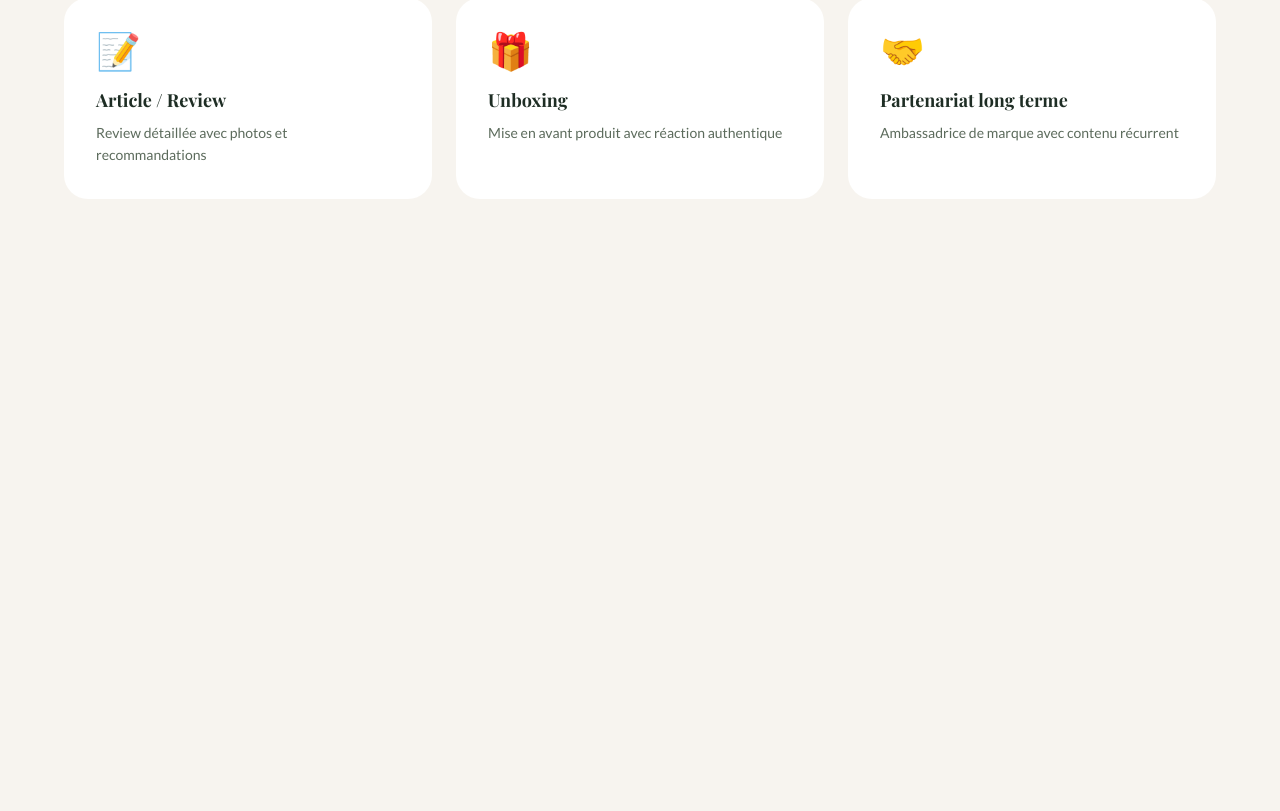
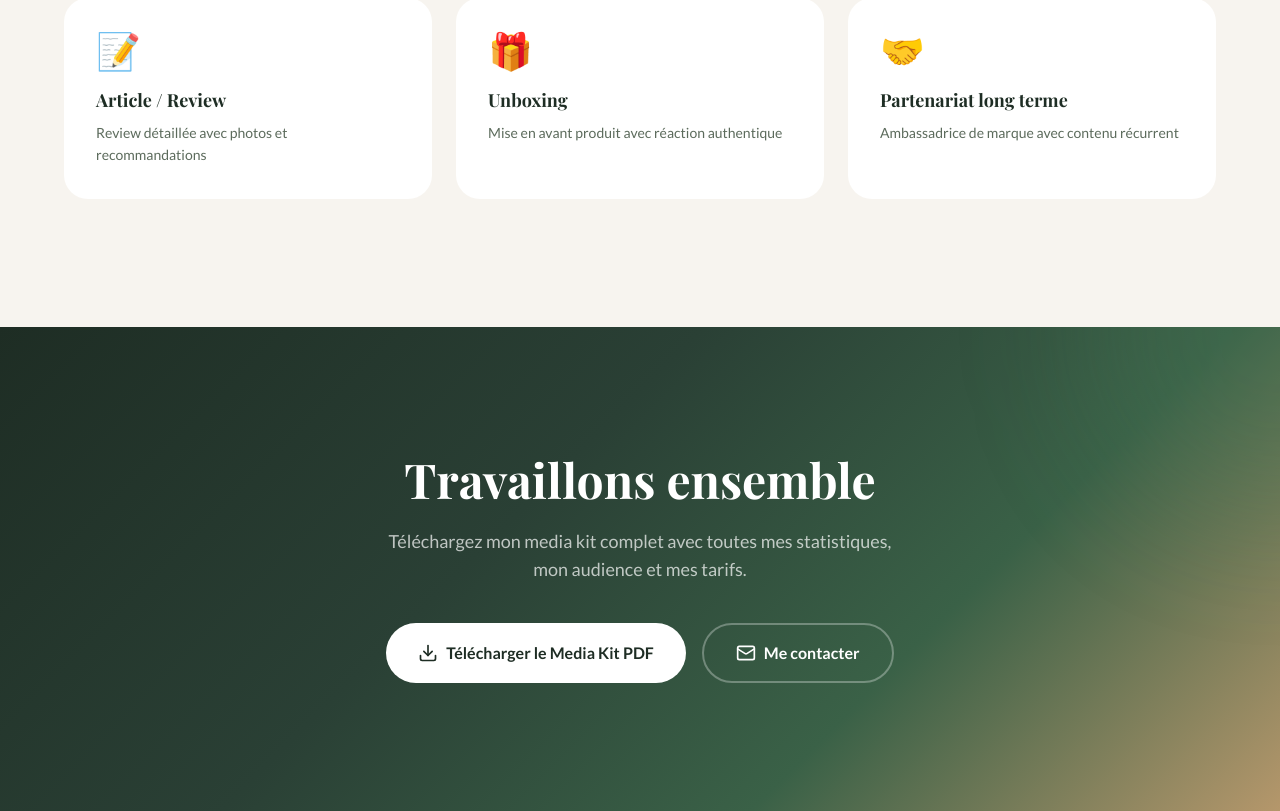
Before and after one commit to fitia04/portfolio-site, a Next.js app: page /media-kit in a window 1280 px wide. Shown: the part 3100-3911 px from the top of the page. Before the commit the page ends 3427 px from the top, so only its background shows below. Built offline with nearby package versions, Linux system fonts and the light colour scheme; a web font is replaced by a local one.

Commit message:
feat(media-kit): add download CTA with email capture modal

```diff
--- a/app/media-kit/MediaKitClient.tsx
+++ b/app/media-kit/MediaKitClient.tsx
@@ -6,21 +6,23 @@ import StatsOverview from "./components/StatsOverview";
 import AudienceSection from "./components/AudienceSection";
 import CollabHistory from "./components/CollabHistory";
 import ServicesGrid from "./components/ServicesGrid";
+import DownloadCTA from "./components/DownloadCTA";
 
 export default function MediaKitClient() {
   const [showDownloadModal, setShowDownloadModal] = useState(false);
 
-  const handleDownloadClick = () => {
-    setShowDownloadModal(true);
-  };
-
   return (
     <main className="min-h-screen bg-[var(--color-bg)]">
-      <MediaKitHero onDownloadClick={handleDownloadClick} />
+      <MediaKitHero onDownloadClick={() => setShowDownloadModal(true)} />
       <StatsOverview />
       <AudienceSection />
       <CollabHistory />
       <ServicesGrid />
+      <DownloadCTA
+        showModal={showDownloadModal}
+        onOpenModal={() => setShowDownloadModal(true)}
+        onCloseModal={() => setShowDownloadModal(false)}
+      />
     </main>
   );
 }
--- /dev/null
+++ b/app/media-kit/components/DownloadCTA.tsx
@@ -0,0 +1,196 @@
+"use client";
+
+import { motion, useInView, AnimatePresence } from "framer-motion";
+import { useRef, useState } from "react";
+import { Download, Mail, X, CheckCircle, Loader2 } from "lucide-react";
+
+interface DownloadCTAProps {
+  showModal: boolean;
+  onOpenModal: () => void;
+  onCloseModal: () => void;
+}
+
+export default function DownloadCTA({ showModal, onOpenModal, onCloseModal }: DownloadCTAProps) {
+  const ref = useRef(null);
+  const inView = useInView(ref, { once: true, margin: "-80px" });
+  const [email, setEmail] = useState("");
+  const [company, setCompany] = useState("");
+  const [loading, setLoading] = useState(false);
+  const [success, setSuccess] = useState(false);
+
+  const handleDownload = async (e: React.FormEvent) => {
+    e.preventDefault();
+    setLoading(true);
+
+    try {
+      const response = await fetch("/api/media-kit/pdf");
+      if (!response.ok) throw new Error("Erreur lors de la génération du PDF");
+
+      const blob = await response.blob();
+      const url = URL.createObjectURL(blob);
+      const a = document.createElement("a");
+      a.href = url;
+      a.download = "fitia-media-kit.pdf";
+      a.click();
+      URL.revokeObjectURL(url);
+
+      setSuccess(true);
+      setTimeout(() => {
+        onCloseModal();
+        setSuccess(false);
+        setEmail("");
+        setCompany("");
+      }, 2000);
+    } catch (error) {
+      console.error("Download error:", error);
+    } finally {
+      setLoading(false);
+    }
+  };
+
+  return (
+    <>
+      {/* CTA Section */}
+      <section
+        ref={ref}
+        className="py-24 md:py-32 px-6 relative overflow-hidden"
+        style={{
+          background: "linear-gradient(135deg, #1E2D24 0%, #2A4035 40%, #3A6147 70%, #B5976B 100%)",
+        }}
+      >
+        <div className="absolute top-0 right-0 w-96 h-96 bg-[#4A7C59]/20 rounded-full blur-3xl -translate-y-1/2 translate-x-1/2" />
+
+        <motion.div
+          initial={{ opacity: 0, y: 30 }}
+          animate={inView ? { opacity: 1, y: 0 } : {}}
+          transition={{ duration: 0.7 }}
+          className="relative max-w-2xl mx-auto text-center"
+        >
+          <h2
+            className="text-4xl md:text-5xl font-bold text-white mb-6"
+            style={{ fontFamily: "var(--font-serif)" }}
+          >
+            Travaillons ensemble
+          </h2>
+          <p className="text-white/70 text-lg mb-10 max-w-lg mx-auto">
+            Téléchargez mon media kit complet avec toutes mes statistiques, mon audience et mes tarifs.
+          </p>
+          <div className="flex flex-col sm:flex-row gap-4 justify-center">
+            <button
+              onClick={onOpenModal}
+              className="inline-flex items-center gap-2 px-8 py-4 bg-white text-[var(--color-text)] rounded-full font-semibold hover:bg-white/90 transition-all duration-300 hover:scale-105 hover:shadow-lg"
+            >
+              <Download size={20} />
+              Télécharger le Media Kit PDF
+            </button>
+            <a
+              href="/#contact"
+              className="inline-flex items-center gap-2 px-8 py-4 border-2 border-white/30 text-white rounded-full font-semibold hover:bg-white/10 transition-all duration-300"
+            >
+              <Mail size={20} />
+              Me contacter
+            </a>
+          </div>
+        </motion.div>
+      </section>
+
+      {/* Modal */}
+      <AnimatePresence>
+        {showModal && (
+          <motion.div
+            initial={{ opacity: 0 }}
+            animate={{ opacity: 1 }}
+            exit={{ opacity: 0 }}
+            className="fixed inset-0 z-50 flex items-center justify-center p-4 bg-black/50 backdrop-blur-sm"
+            onClick={onCloseModal}
+          >
+            <motion.div
+              initial={{ opacity: 0, scale: 0.95, y: 20 }}
+              animate={{ opacity: 1, scale: 1, y: 0 }}
+              exit={{ opacity: 0, scale: 0.95, y: 20 }}
+              transition={{ duration: 0.3 }}
+              className="bg-white rounded-3xl p-8 max-w-md w-full shadow-2xl"
+              onClick={(e) => e.stopPropagation()}
+            >
+              {success ? (
+                <div className="text-center py-8">
+                  <motion.div
+                    initial={{ scale: 0 }}
+                    animate={{ scale: 1 }}
+                    transition={{ type: "spring", bounce: 0.5 }}
+                  >
+                    <CheckCircle size={64} className="mx-auto text-green-500 mb-4" />
+                  </motion.div>
+                  <p className="text-lg font-semibold text-[var(--color-text)]">
+                    Téléchargement lancé !
+                  </p>
+                </div>
+              ) : (
+                <>
+                  <div className="flex justify-between items-center mb-6">
+                    <h3
+                      className="text-2xl font-bold text-[var(--color-text)]"
+                      style={{ fontFamily: "var(--font-serif)" }}
+                    >
+                      Télécharger le Media Kit
+                    </h3>
+                    <button
+                      onClick={onCloseModal}
+                      className="p-2 rounded-full hover:bg-[var(--color-bg)] transition-colors"
+                    >
+                      <X size={20} className="text-[var(--color-text-light)]" />
+                    </button>
+                  </div>
+
+                  <p className="text-[var(--color-text-light)] mb-6">
+                    Laissez vos coordonnées pour recevoir le media kit complet.
+                  </p>
+
+                  <form onSubmit={handleDownload} className="space-y-4">
+                    <div>
+                      <label className="block text-sm font-medium text-[var(--color-text)] mb-1">
+                        Email *
+                      </label>
+                      <input
+                        type="email"
+                        required
+                        value={email}
+                        onChange={(e) => setEmail(e.target.value)}
+                        placeholder="votre@email.com"
+                        className="w-full px-4 py-3 rounded-xl border border-[var(--color-accent)] bg-[var(--color-bg)] text-[var(--color-text)] focus:outline-none focus:ring-2 focus:ring-[var(--color-primary)]"
+                      />
+                    </div>
+                    <div>
+                      <label className="block text-sm font-medium text-[var(--color-text)] mb-1">
+                        Entreprise
+                      </label>
+                      <input
+                        type="text"
+                        value={company}
+                        onChange={(e) => setCompany(e.target.value)}
+                        placeholder="Nom de votre entreprise"
+                        className="w-full px-4 py-3 rounded-xl border border-[var(--color-accent)] bg-[var(--color-bg)] text-[var(--color-text)] focus:outline-none focus:ring-2 focus:ring-[var(--color-primary)]"
+                      />
+                    </div>
+                    <button
+                      type="submit"
+                      disabled={loading}
+                      className="w-full flex items-center justify-center gap-2 px-8 py-4 bg-[var(--color-primary)] text-white rounded-full font-semibold hover:bg-[var(--color-primary-dark)] transition-all duration-300 disabled:opacity-50"
+                    >
+                      {loading ? (
+                        <Loader2 size={20} className="animate-spin" />
+                      ) : (
+                        <Download size={20} />
+                      )}
+                      {loading ? "Génération en cours..." : "Télécharger le PDF"}
+                    </button>
+                  </form>
+                </>
+              )}
+            </motion.div>
+          </motion.div>
+        )}
+      </AnimatePresence>
+    </>
+  );
+}
```
